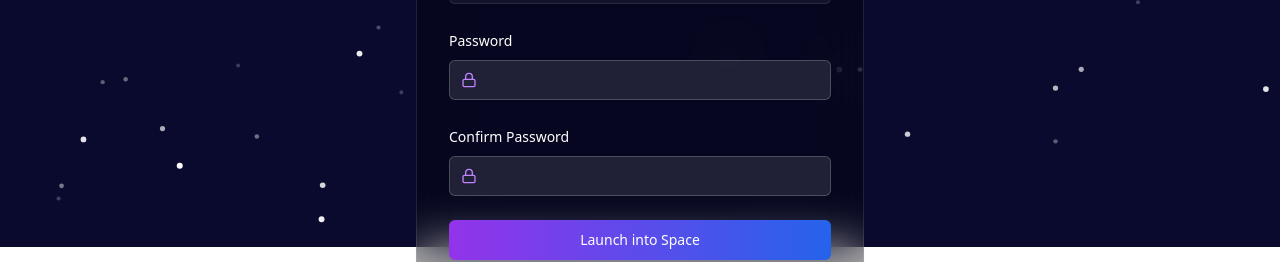
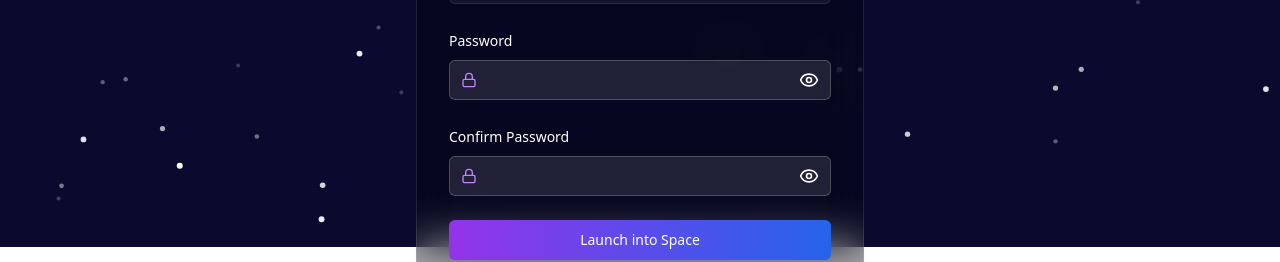
Before and after one commit to akshit3031/frontendAstrohunt2025, a React (Create React App) app: page /signup in a window 1280 px wide. Shown: the part 553-815 px from the top of the page. Built offline with nearby package versions, Linux system fonts and the light colour scheme; no server answers.

Commit message:
updation2

```diff
--- a/src/Pages/SignupPage.jsx
+++ b/src/Pages/SignupPage.jsx
@@ -11,6 +11,8 @@ import { Rocket, User, Lock, Mail, Phone } from "lucide-react";
 import { Link } from "react-router-dom";
 import axios from "axios";
 import { REGISTER } from "../constants";
+import { Eye, EyeOff } from "lucide-react";
+
 
 // Dynamically import SpaceBackground using React.lazy
 const SpaceBackground = React.lazy(() => import("../components/space-background"));
@@ -25,6 +27,12 @@ export default function SignupPage() {
   const [rollNumber, setRollNumber] = useState("");
   const [phoneNumber, setPhoneNumber] = useState("");
   const [emailError, setEmailError] = useState("");
+  const [phoneError, setPhoneError] = useState("");
+  const [passwordError, setPasswordError] = useState("");
+  const [confirmPasswordError, setConfirmPasswordError] = useState("");
+
+  const [showPassword, setShowPassword] = useState(false);
+  const [showConfirmPassword, setShowConfirmPassword] = useState(false);
   const navigate = useNavigate();
 
   const handleRollNumberChange = (e) => {
@@ -47,15 +55,24 @@ export default function SignupPage() {
   const handleSignup = async (e) => {
     e.preventDefault();
     setError("");
+    setEmailError("");
+    setPhoneError("");
+    setPasswordError("");
+    setConfirmPasswordError("");
     setIsLoading(true);
 
     if (!validateEmail(email)) {
       setIsLoading(false);
       return;
     }
-
+     // Password validation
+     if (password.length < 2) {
+      setPasswordError("Password must be at least 2 characters long");
+      setIsLoading(false);
+      return;
+    }
     if (password !== confirmPassword) {
-      setError("Passwords do not match");
+      setConfirmPasswordError("Passwords do not match");
       setIsLoading(false);
       return;
     }
@@ -162,6 +179,11 @@ export default function SignupPage() {
                   />
                   <Phone className="absolute left-3 top-1/2 -translate-y-1/2 w-4 h-4 text-purple-400" />
                 </div>
+                {phoneNumber.length > 0 && phoneNumber.length < 10 && (
+                  <p className="text-red-500 text-sm mt-1">
+                    Phone number must be 10 digits
+                  </p>
+                )}
               </div>
               <div className="space-y-2">
                 <Label htmlFor="email" className="text-white">
@@ -189,14 +211,28 @@ export default function SignupPage() {
                 <div className="relative">
                   <Input
                     id="password"
-                    type="password"
+                    type={showPassword ? "text" : "password"}
                     value={password}
                     onChange={(e) => setPassword(e.target.value)}
                     className="bg-white/10 border-white/20 text-white pl-10"
                     required
                   />
                   <Lock className="absolute left-3 top-1/2 -translate-y-1/2 w-4 h-4 text-purple-400" />
+                  <button
+                    type="button"
+                    className="absolute right-3 top-1/2 -translate-y-1/2"
+                    onClick={() => setShowPassword(!showPassword)}
+                  >
+                    {showPassword ? (
+                      <EyeOff className="w-5 h-5 text-white" />
+                    ) : (
+                      <Eye className="w-5 h-5 text-white" />
+                    )}
+                  </button>
                 </div>
+                {passwordError && (
+                  <p className="text-red-500 text-sm">{passwordError}</p>
+                )}
               </div>
               <div className="space-y-2">
                 <Label htmlFor="confirmPassword" className="text-white">
@@ -205,14 +241,28 @@ export default function SignupPage() {
                 <div className="relative">
                   <Input
                     id="confirmPassword"
-                    type="password"
+                    type={showConfirmPassword ? "text" : "password"}
                     value={confirmPassword}
                     onChange={(e) => setConfirmPassword(e.target.value)}
                     className="bg-white/10 border-white/20 text-white pl-10"
                     required
                   />
                   <Lock className="absolute left-3 top-1/2 -translate-y-1/2 w-4 h-4 text-purple-400" />
+                  <button
+                    type="button"
+                    className="absolute right-3 top-1/2 -translate-y-1/2"
+                    onClick={() => setShowConfirmPassword(!showConfirmPassword)}
+                  >
+                    {showConfirmPassword ? (
+                      <EyeOff className="w-5 h-5 text-white" />
+                    ) : (
+                      <Eye className="w-5 h-5 text-white" />
+                    )}
+                  </button>
                 </div>
+                {confirmPasswordError && (
+                  <p className="text-red-500 text-sm">{confirmPasswordError}</p>
+                )}
               </div>
               {error && <p className="text-red-500 text-sm">{error}</p>}
               <Button
```
